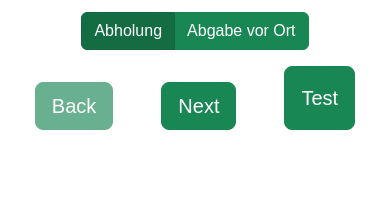
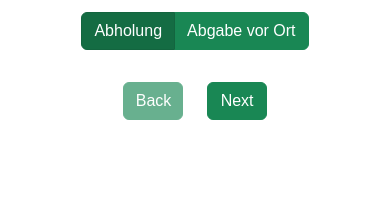
Before and after one commit to itzwich1/kleiderspenden_registrierung, a React (Create React App) app: page /RegisterForm in a window 390 px wide. Shown: the part 181-399 px from the top of the page. Built offline with nearby package versions, Linux system fonts and the light colour scheme.

Commit message:
Weitere Responsive Anpassungen

```diff
--- a/src/pages/Home/FormularElements/RegisterForm.jsx
+++ b/src/pages/Home/FormularElements/RegisterForm.jsx
@@ -4,7 +4,7 @@ import AbgabeartForm from "./AbgabeartForm";
 import KrisengebietForm from "./KrisengebietForm";
 import SpendenkorbForm from "./SpendenkorbForm";
 import AdresseForm from "./AdresseForm";
-import { Button } from "react-bootstrap";
+import { Button, Row, Col } from "react-bootstrap";
 //import { isVisible } from "@testing-library/user-event/dist/utils";
 
 export default function RegisterForm() {
@@ -50,38 +50,39 @@ export default function RegisterForm() {
     }
   };
 
-  const testClicked = () => {
-    console.log(adresse.datum);
-  };
-
   const renderButtons = () => {
     //Jeh nach auswahl maximale Anazahl an Schritten
     let maxSteps = deliveryOption === Abgabeart.ABHOLUNG ? 3 : 2;
     return (
-      <div className="d-flex gap-5 mt-3">
-        {/* Back Button */}
+      <div className="container">
+        <Row className="justify-content-center mt-3 mb-5">
+          <Col xs={6} className="text-center">
             <Button
               variant="success"
-          size="lg"
+              className="w-100"
               onClick={backClicked}
               disabled={currentStep === 0}
             >
               Back
             </Button>
+          </Col>
+          <Col xs={6} className="text-center">
             {currentStep === maxSteps ? (
-          <Button variant="primary" size="lg" onClick={nextClicked}>
+              <Button variant="primary" className="w-100" onClick={nextClicked}>
                 Bestellung Abschließen
               </Button>
             ) : (
               <Button
                 variant="success"
-            size="lg"
+                className="w-100"
                 onClick={nextClicked}
                 disabled={currentStep === 3 || disableNext}
               >
                 Next
               </Button>
             )}
+          </Col>
+        </Row>
       </div>
     );
   };
@@ -179,9 +180,6 @@ export default function RegisterForm() {
         {renderStepContent()}
         <div style={{ marginTop: "20px" }} className="d-flex gap-5 mt-3">
           {renderButtons()}
-          <Button variant="success" size="lg" onClick={testClicked}>
-            Test
-          </Button>
         </div>
       </div>
     </div>
```
Lines whose indentation alone changed are shown as unchanged.
